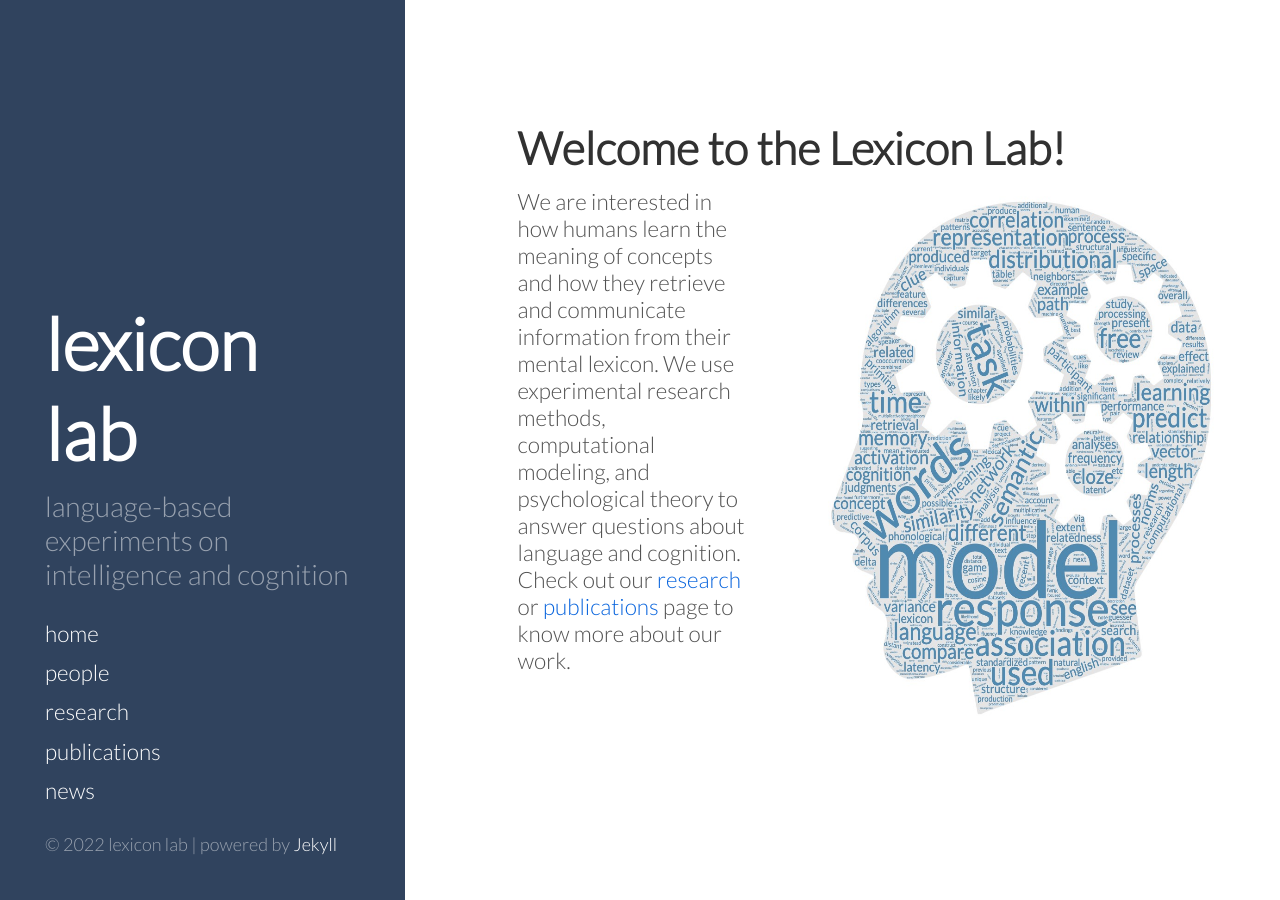
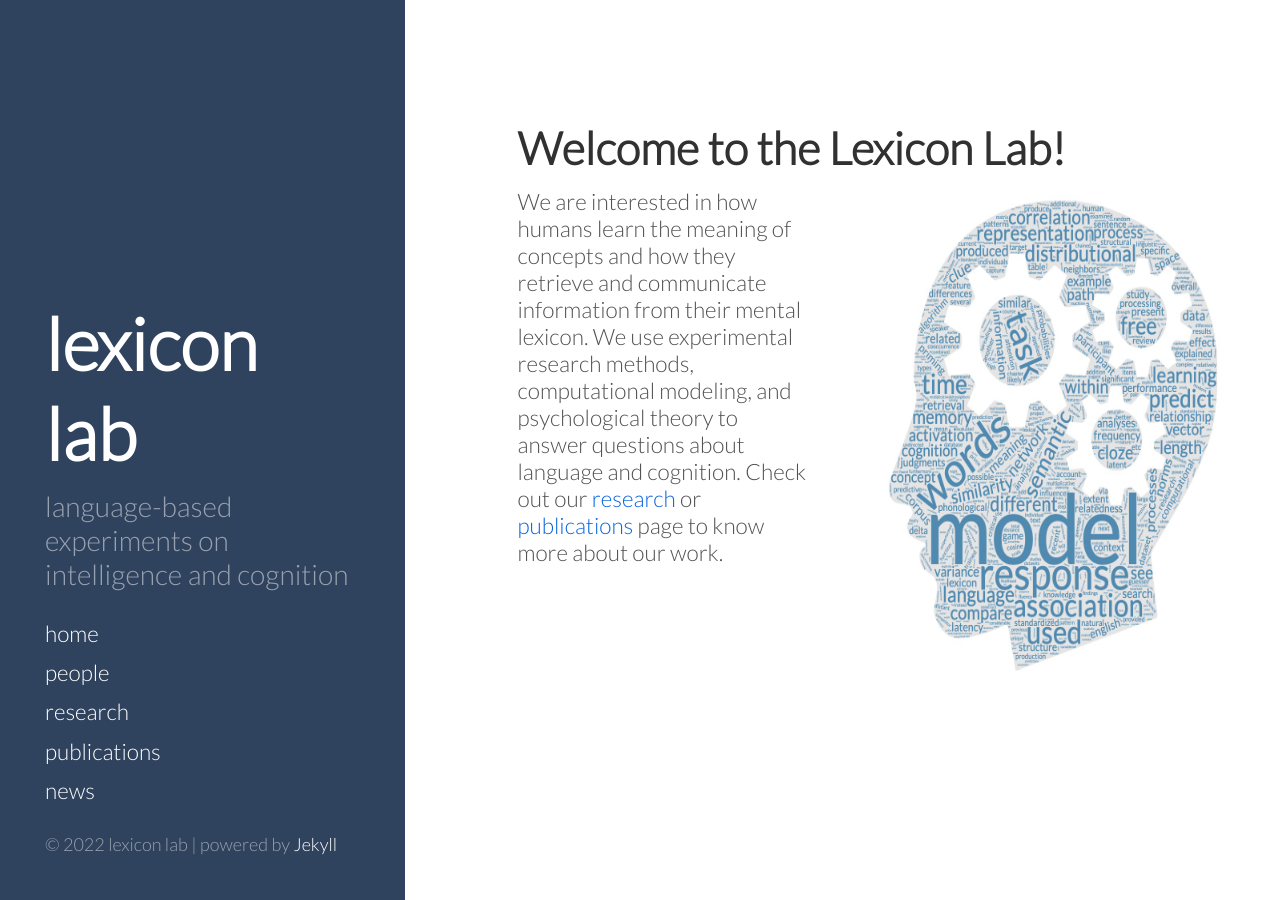
Before and after one commit to thelexiconlab/thelexiconlab.github.io, a Jekyll site: the page built from index.html, in a window 1280 px wide. Built offline with Jekyll 4.4.1, drawn with Linux system fonts in a browser that asks for light colours; Markdown is read by kramdown in place of the engine named in the settings; the list of posts is cut into pages by our own code.

Commit message:
changed sizes

```diff
--- a/index.html
+++ b/index.html
@@ -12,6 +12,6 @@
 
 <h1>Welcome to the Lexicon Lab! </h1>
 
-<img src = "/images/research/wordcloud.jpg" align = "right" style="padding-left: 3vw;width: 40vw; height: 60vh;">
+<img src = "/images/research/wordcloud.jpg" align = "right" style="padding-left: 3vw;width: 35vw; height: 55vh;">
 
 <p>We are interested in how humans learn the meaning of concepts and how they retrieve and communicate information from their mental lexicon. We use experimental research methods, computational modeling, and psychological theory to answer questions about language and cognition. Check out our <a href="https://thelexiconlab.github.io/research/">research</a> or <a href="https://thelexiconlab.github.io/publications/">publications</a> page to know more about our work. </p>
```
